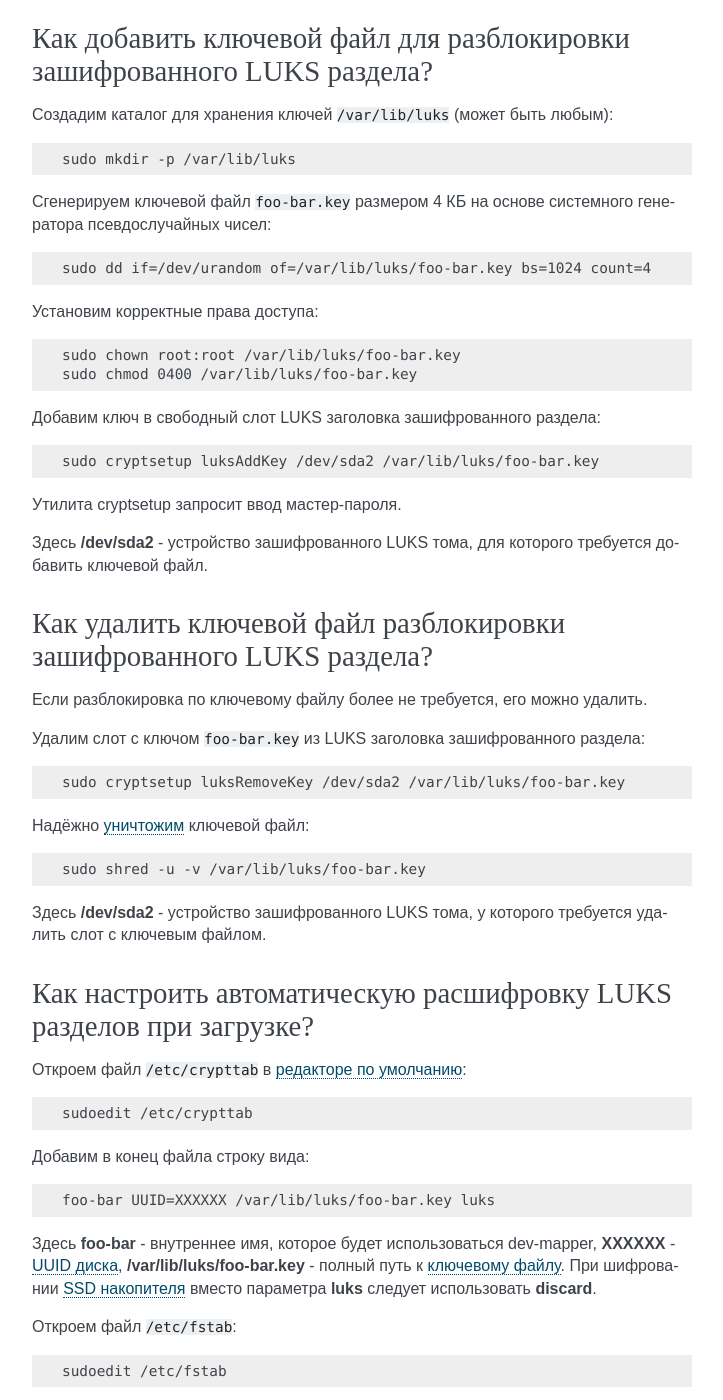
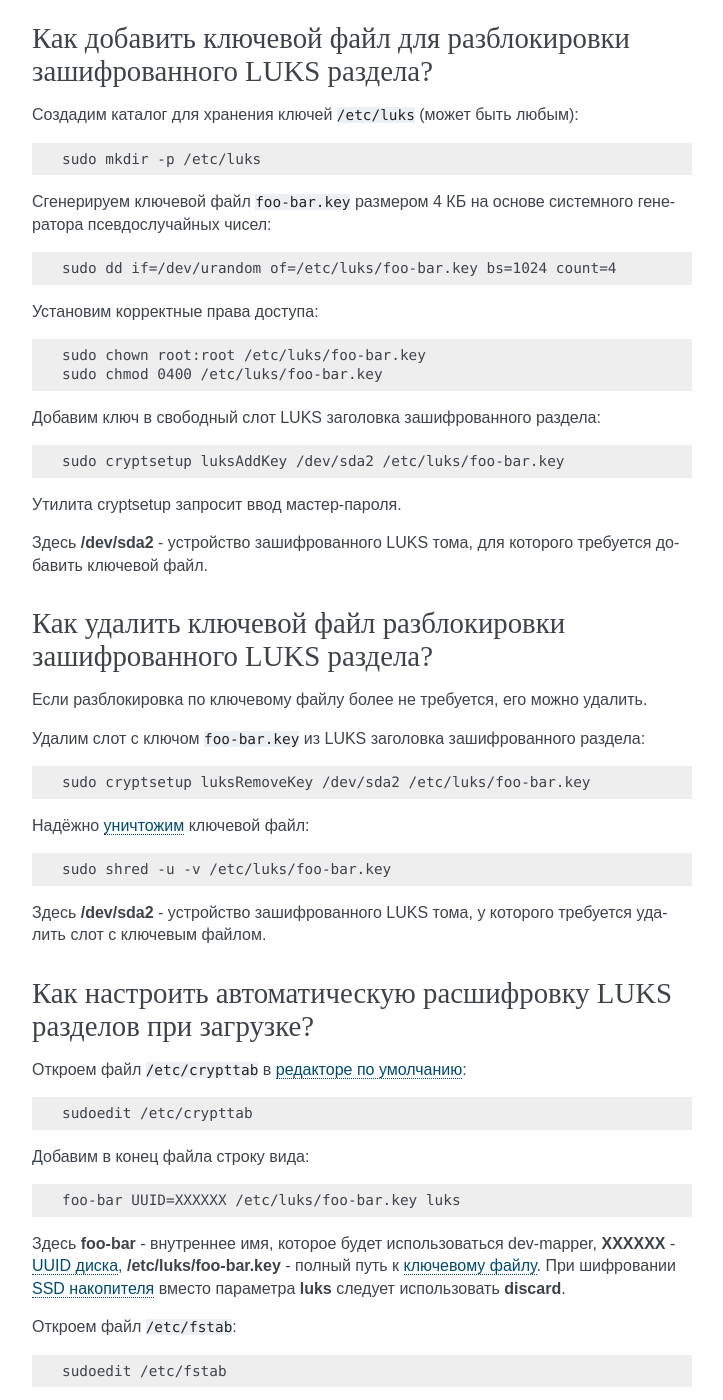
Before and after one commit to RussianFedora/FAQ, a Sphinx documentation site: the page built from source/security.rst, in a window 1280 px wide and 1400 px high, scrolled down 21489 px. Shown: the whole window, without its empty margins (388-1111 px from the left). Built offline with Sphinx 7.4.7, drawn with Linux system fonts in a browser that asks for light colours; some of the changed text lies outside the part shown.

Commit message:
Changed default path for LUKS keys for more suitable place.

```diff
--- a/source/security.rst
+++ b/source/security.rst
@@ -1231,30 +1231,30 @@ GnuPG2 запросит стандартные данные: имя и адре
 Как добавить ключевой файл для разблокировки зашифрованного LUKS раздела?
 ============================================================================
 
-Создадим каталог для хранения ключей ``/var/lib/luks`` (может быть любым):
+Создадим каталог для хранения ключей ``/etc/luks`` (может быть любым):
 
 .. code-block:: text
 
-    sudo mkdir -p /var/lib/luks
+    sudo mkdir -p /etc/luks
 
 Сгенерируем ключевой файл ``foo-bar.key`` размером 4 КБ на основе системного генератора псевдослучайных чисел:
 
 .. code-block:: text
 
-    sudo dd if=/dev/urandom of=/var/lib/luks/foo-bar.key bs=1024 count=4
+    sudo dd if=/dev/urandom of=/etc/luks/foo-bar.key bs=1024 count=4
 
 Установим корректные права доступа:
 
 .. code-block:: text
 
-    sudo chown root:root /var/lib/luks/foo-bar.key
-    sudo chmod 0400 /var/lib/luks/foo-bar.key
+    sudo chown root:root /etc/luks/foo-bar.key
+    sudo chmod 0400 /etc/luks/foo-bar.key
 
 Добавим ключ в свободный слот LUKS заголовка зашифрованного раздела:
 
 .. code-block:: text
 
-    sudo cryptsetup luksAddKey /dev/sda2 /var/lib/luks/foo-bar.key
+    sudo cryptsetup luksAddKey /dev/sda2 /etc/luks/foo-bar.key
 
 Утилита cryptsetup запросит ввод мастер-пароля.
 
@@ -1272,13 +1272,13 @@ GnuPG2 запросит стандартные данные: имя и адре
 
 .. code-block:: text
 
-    sudo cryptsetup luksRemoveKey /dev/sda2 /var/lib/luks/foo-bar.key
+    sudo cryptsetup luksRemoveKey /dev/sda2 /etc/luks/foo-bar.key
 
 Надёжно :ref:`уничтожим <destroy-file>` ключевой файл:
 
 .. code-block:: text
 
-    sudo shred -u -v /var/lib/luks/foo-bar.key
+    sudo shred -u -v /etc/luks/foo-bar.key
 
 Здесь **/dev/sda2** - устройство зашифрованного LUKS тома, у которого требуется удалить слот с ключевым файлом.
 
@@ -1298,9 +1298,9 @@ GnuPG2 запросит стандартные данные: имя и адре
 
 .. code-block:: text
 
-    foo-bar UUID=XXXXXX /var/lib/luks/foo-bar.key luks
+    foo-bar UUID=XXXXXX /etc/luks/foo-bar.key luks
 
-Здесь **foo-bar** - внутреннее имя, которое будет использоваться dev-mapper, **XXXXXX** - :ref:`UUID диска <get-uuid>`, **/var/lib/luks/foo-bar.key** - полный путь к :ref:`ключевому файлу <luks-addkey>`. При шифровании :ref:`SSD накопителя <get-uuid>` вместо параметра **luks** следует использовать **discard**.
+Здесь **foo-bar** - внутреннее имя, которое будет использоваться dev-mapper, **XXXXXX** - :ref:`UUID диска <get-uuid>`, **/etc/luks/foo-bar.key** - полный путь к :ref:`ключевому файлу <luks-addkey>`. При шифровании :ref:`SSD накопителя <get-uuid>` вместо параметра **luks** следует использовать **discard**.
 
 Откроем файл ``/etc/fstab``:
 
@@ -1338,8 +1338,8 @@ GnuPG2 запросит стандартные данные: имя и адре
 
 .. code-block:: text
 
-    foo-bar UUID=XXXXXX /var/lib/luks/foo-bar.key noauto
+    foo-bar UUID=XXXXXX /etc/luks/foo-bar.key noauto
 
-Здесь **foo-bar** - внутреннее имя, которое будет использоваться dev-mapper, **XXXXXX** - :ref:`UUID диска <get-uuid>`, **/var/lib/luks/foo-bar.key** - полный путь к :ref:`ключевому файлу <luks-addkey>`. Параметр **noauto** должен применяться только совместно с ключом.
+Здесь **foo-bar** - внутреннее имя, которое будет использоваться dev-mapper, **XXXXXX** - :ref:`UUID диска <get-uuid>`, **/etc/luks/foo-bar.key** - полный путь к :ref:`ключевому файлу <luks-addkey>`. Параметр **noauto** должен применяться только совместно с ключом.
 
 Данное зашифрованное устройство будет смонтировано и автоматически расшифровано при первой попытке доступа к нему.
```
